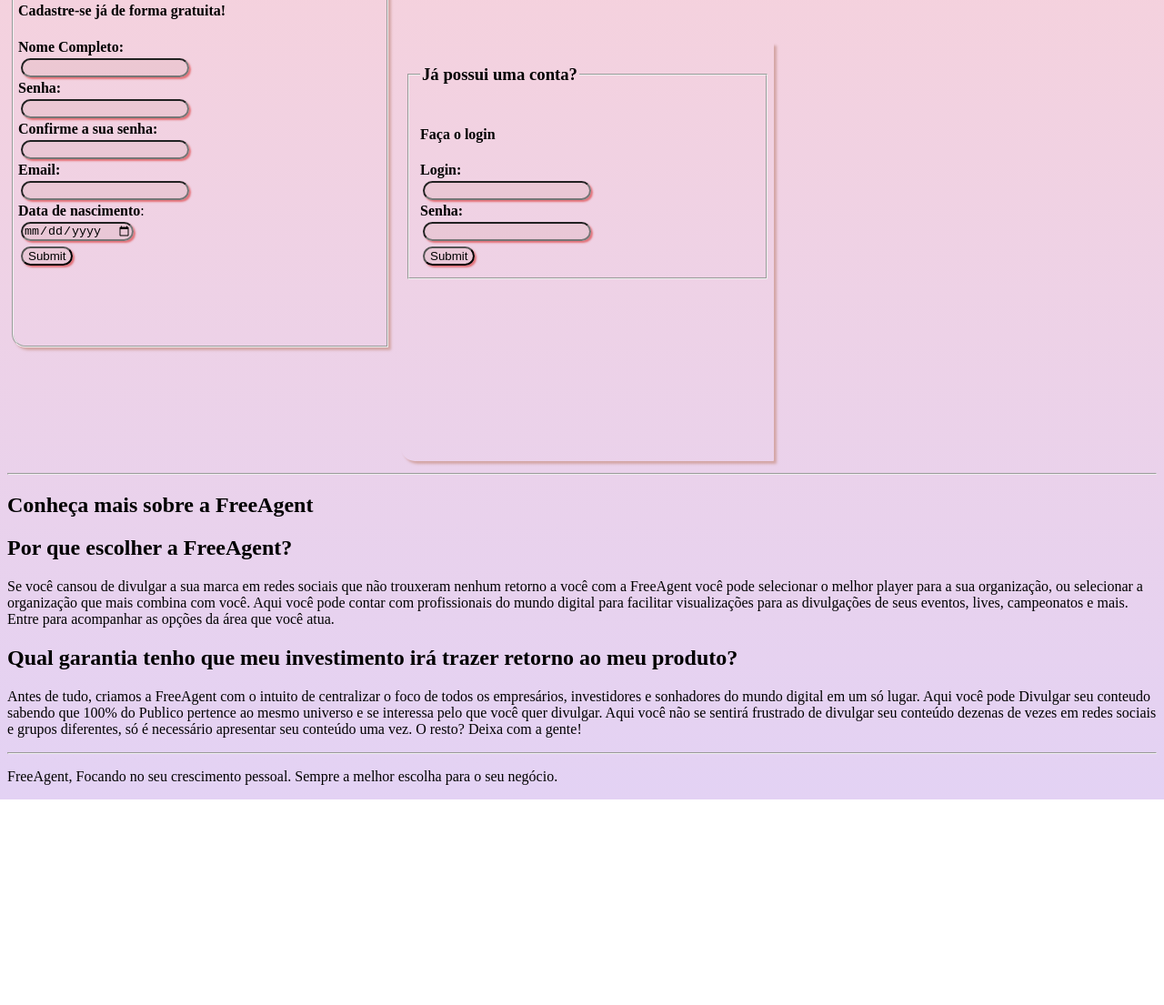
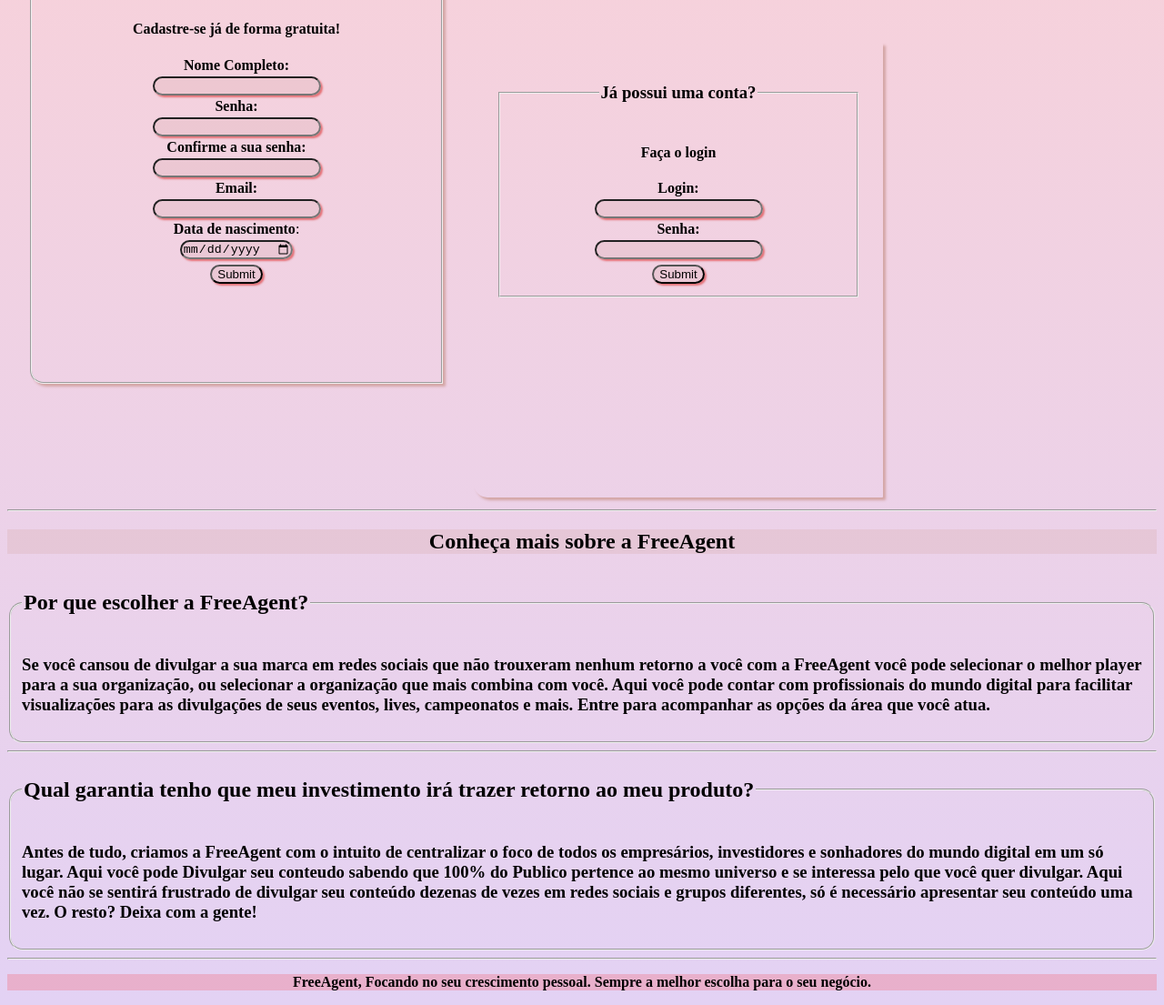
Before and after one commit to OtavioLuizVentRox/Pagina_inicial, a plain HTML site: page index.html in a window 1280 px wide. Shown: the part 544-1649 px from the top of the page at 91% size. Before the commit the page ends 1423 px from the top, so only its background shows below. Drawn offline with Linux system fonts and the light colour scheme.

Commit message:
Add files via upload

```diff
--- a/index.html
+++ b/index.html
@@ -64,18 +64,32 @@
     </main>
     <footer>
         <article>
-            <h1>Conheça mais sobre a FreeAgent</h1>
-            <h2>Por que escolher a FreeAgent?</h2>
+            <h1>Conheça mais sobre a <strong>FreeAgent</strong></h1>
 
-            <p>
-                Se você cansou de divulgar a sua marca em redes sociais que não trouxeram nenhum retorno a você com a FreeAgent você pode selecionar o melhor player para a sua organização, ou selecionar a organização que mais combina com você. Aqui você pode contar com
-                profissionais do mundo digital para facilitar visualizações para as divulgações de seus eventos, lives, campeonatos e mais. Entre para acompanhar as opções da área que você atua.
-            </p>
-            <h2>Qual garantia tenho que meu investimento irá trazer retorno ao meu produto?</h2>
-            <p>
-                Antes de tudo, criamos a FreeAgent com o intuito de centralizar o foco de todos os empresários, investidores e sonhadores do mundo digital em um só lugar. Aqui você pode Divulgar seu conteudo sabendo que 100% do Publico pertence ao mesmo universo e se
-                interessa pelo que você quer divulgar. Aqui você não se sentirá frustrado de divulgar seu conteúdo dezenas de vezes em redes sociais e grupos diferentes, só é necessário apresentar seu conteúdo uma vez. O resto? Deixa com a gente!
-            </p>
+
+            <fieldset>
+                <legend>
+                    <h2>Por que escolher a FreeAgent? </h2>
+                </legend>
+                <h3>
+                    Se você cansou de divulgar a sua marca em redes sociais que não trouxeram nenhum retorno a você com a FreeAgent você pode selecionar o melhor player para a sua organização, ou selecionar a organização que mais combina com você. Aqui você pode contar com
+                    profissionais do mundo digital para facilitar visualizações para as divulgações de seus eventos, lives, campeonatos e mais. Entre para acompanhar as opções da área que você atua.
+                </h3>
+
+            </fieldset>
+            <hr>
+
+            <fieldset>
+                <legend>
+                    <h2>Qual garantia tenho que meu investimento irá trazer retorno ao meu produto?</h2>
+                </legend>
+
+                <h3>
+                    Antes de tudo, criamos a FreeAgent com o intuito de centralizar o foco de todos os empresários, investidores e sonhadores do mundo digital em um só lugar. Aqui você pode Divulgar seu conteudo sabendo que 100% do Publico pertence ao mesmo universo e se
+                    interessa pelo que você quer divulgar. Aqui você não se sentirá frustrado de divulgar seu conteúdo dezenas de vezes em redes sociais e grupos diferentes, só é necessário apresentar seu conteúdo uma vez. O resto? Deixa com a gente!
+                </h3>
+
+            </fieldset>
         </article>
         <hr>
         <p>FreeAgent, Focando no seu crescimento pessoal. Sempre a melhor escolha para o seu negócio.</p>
--- a/style.css
+++ b/style.css
@@ -15,11 +15,12 @@
 
         #cadastro,
         div {
+            text-align: center;
             width: 400px;
             height: 450px;
             display: inline-block;
-            margin: 5px;
-            padding: 5px;
+            margin: 5px 5px 5px 25px;
+            padding: 25px;
             border-radius: 15px 1px 1px 15px;
             box-shadow: 3px 3px 3px #d3a5a4;
         }
@@ -30,3 +31,18 @@
             background-color: #d3a5a438;
             box-shadow: 2px 2px 2px #d6151283;
         }
+
+        article>h1 {
+            background-color: #d3a5a442;
+            text-align: center;
+        }
+
+        footer>p {
+            background-color: rgba(255, 0, 0, 0.164);
+            text-align: center;
+            font-weight: bold;
+        }
+
+        article>fieldset {
+            border-radius: 15px;
+        }
```
